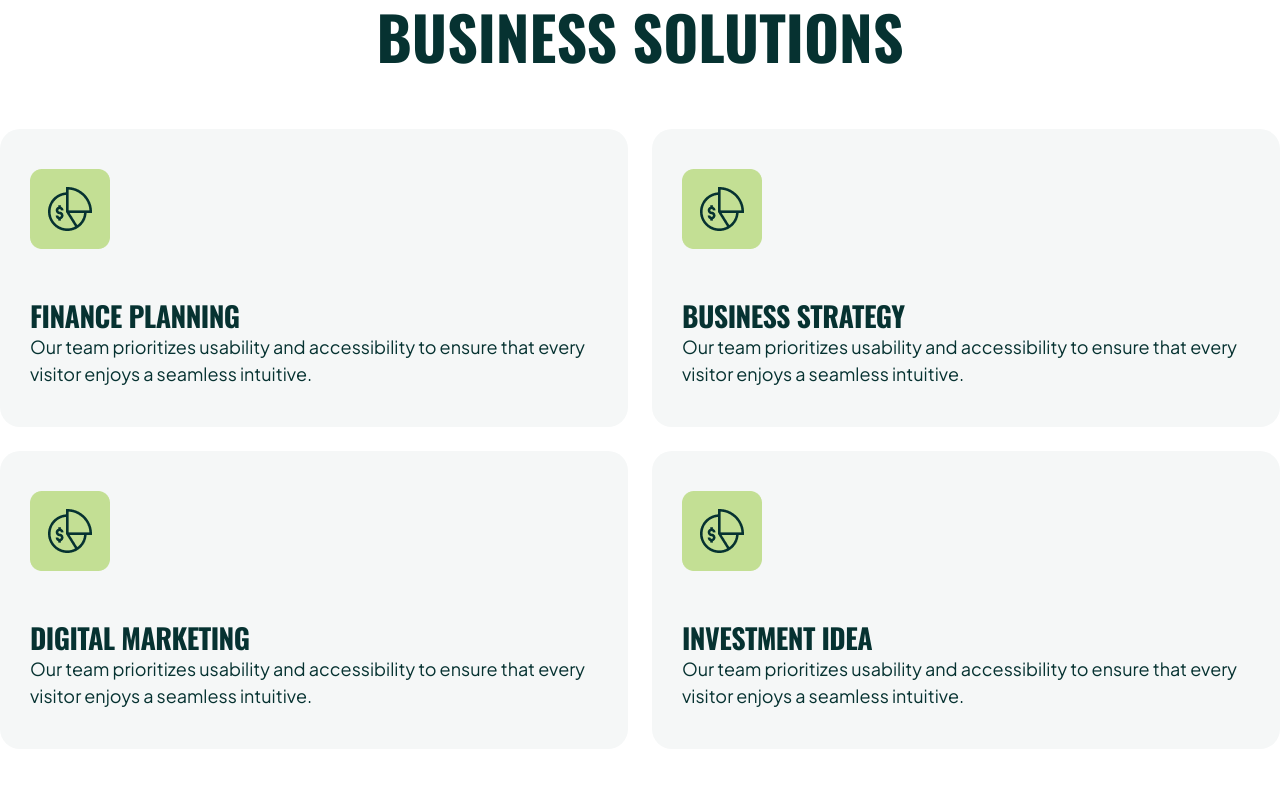
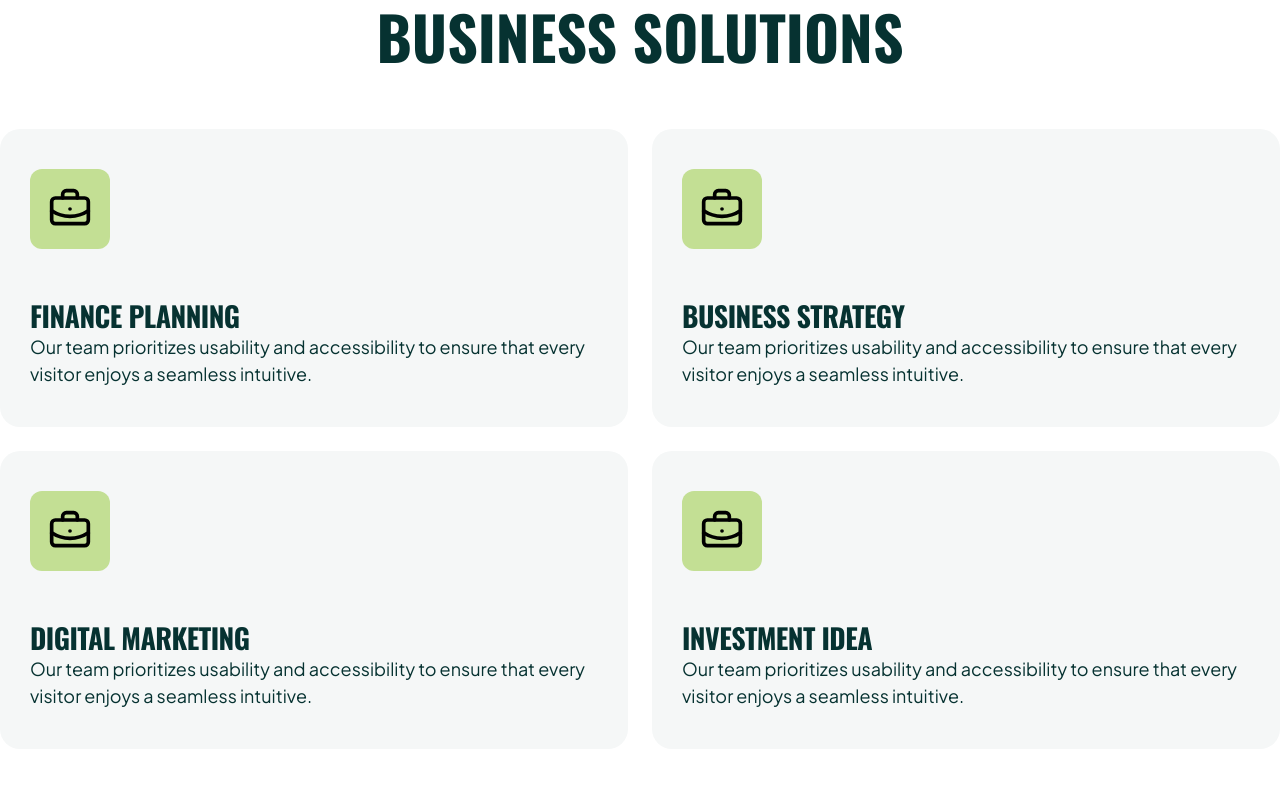
Before and after one commit to shoumen-shomu/prozen, a Next.js app: page / in a window 1280 px wide. Shown: the part 1165-1960 px from the top of the page. Built offline with nearby package versions, Linux system fonts and the light colour scheme.

Commit message:
Service Part Hover Done

```diff
--- a/app/_components/home/Service.jsx
+++ b/app/_components/home/Service.jsx
@@ -1,6 +1,7 @@
 import React from "react";
 import Container from "../common/Container";
 import Image from "next/image";
+import { LuBriefcaseBusiness } from "react-icons/lu";
 
 const Service = () => {
   return (
@@ -16,33 +17,41 @@ const Service = () => {
                 Versatile Range of Business Solutions
               </h2>
             </div>
-            <div className="mt-15 grid grid-cols-2 gap-[24px]">
-              <div className="py-10 px-7.5 bg-[#F5F7F7] rounded-[20px]">
-                <Image src="/serviceicon.png" alt="" width={80} height={80} className="pb-[50px]" />
+            <div className="mt-15 grid grid-cols-2 gap-6">
+              <div className="py-10 px-7.5 bg-[#F5F7F7] rounded-[20px] group">
+                <div className="p-4.5 bg-[#C3DF94] w-20 h-20 rounded-xl flex justify-center items-center mb-12.5 group-hover:bg-[#F75709] duration-300">
+                  <LuBriefcaseBusiness size={70} className="group-hover:text-white duration-300" />
+                </div>
                 <h3 className="font-oswald font-bold text-[28px] text-[#063231] leading-8.5 tracking-[-0.56px] uppercase">Finance Planning</h3>
                 <p className="font-jakarta font-normal text-[18px] text-[#063231] w-145">
                   Our team prioritizes usability and accessibility to ensure
                   that every visitor enjoys a seamless intuitive.
                 </p>
               </div>
-              <div className="py-10 px-7.5 bg-[#F5F7F7] rounded-[20px]">
-                <Image src="/serviceicon.png" alt="" width={80} height={80} className="pb-[50px]" />
+              <div className="py-10 px-7.5 bg-[#F5F7F7] rounded-[20px] group">
+                <div className="p-4.5 bg-[#C3DF94] w-20 h-20 rounded-xl flex justify-center items-center mb-12.5 group-hover:bg-[#F75709] duration-300">
+                  <LuBriefcaseBusiness size={70} className="group-hover:text-white duration-300" />
+                </div>
                 <h3 className="font-oswald font-bold text-[28px] text-[#063231] leading-8.5 tracking-[-0.56px] uppercase">Business Strategy</h3>
                 <p className="font-jakarta font-normal text-[18px] text-[#063231] w-145">
                   Our team prioritizes usability and accessibility to ensure
                   that every visitor enjoys a seamless intuitive.
                 </p>
               </div>
-              <div className="py-10 px-7.5 bg-[#F5F7F7] rounded-[20px]">
-                <Image src="/serviceicon.png" alt="" width={80} height={80} className="pb-[50px]" />
+              <div className="py-10 px-7.5 bg-[#F5F7F7] rounded-[20px] group">
+                <div className="p-4.5 bg-[#C3DF94] w-20 h-20 rounded-xl flex justify-center items-center mb-12.5 group-hover:bg-[#F75709]  duration-300">
+                  <LuBriefcaseBusiness size={70} className="group-hover:text-white duration-300" />
+                </div>
                 <h3 className="font-oswald font-bold text-[28px] text-[#063231] leading-8.5 tracking-[-0.56px] uppercase">Digital marketing</h3>
                 <p className="font-jakarta font-normal text-[18px] text-[#063231] w-145">
                   Our team prioritizes usability and accessibility to ensure
                   that every visitor enjoys a seamless intuitive.
                 </p>
               </div>
-              <div className="py-10 px-7.5 bg-[#F5F7F7] rounded-[20px]">
-                <Image src="/serviceicon.png" alt="" width={80} height={80} className="pb-[50px]" />
+              <div className="py-10 px-7.5 bg-[#F5F7F7] rounded-[20px] group">
+                <div className="p-4.5 bg-[#C3DF94] w-20 h-20 rounded-xl flex justify-center items-center mb-12.5 group-hover:bg-[#F75709] duration-300">
+                  <LuBriefcaseBusiness size={70} className="group-hover:text-white duration-300" />
+                </div>
                 <h3 className="font-oswald font-bold text-[28px] text-[#063231] leading-8.5 tracking-[-0.56px] uppercase">Investment Idea</h3>
                 <p className="font-jakarta font-normal text-[18px] text-[#063231] w-145">
                   Our team prioritizes usability and accessibility to ensure
```
